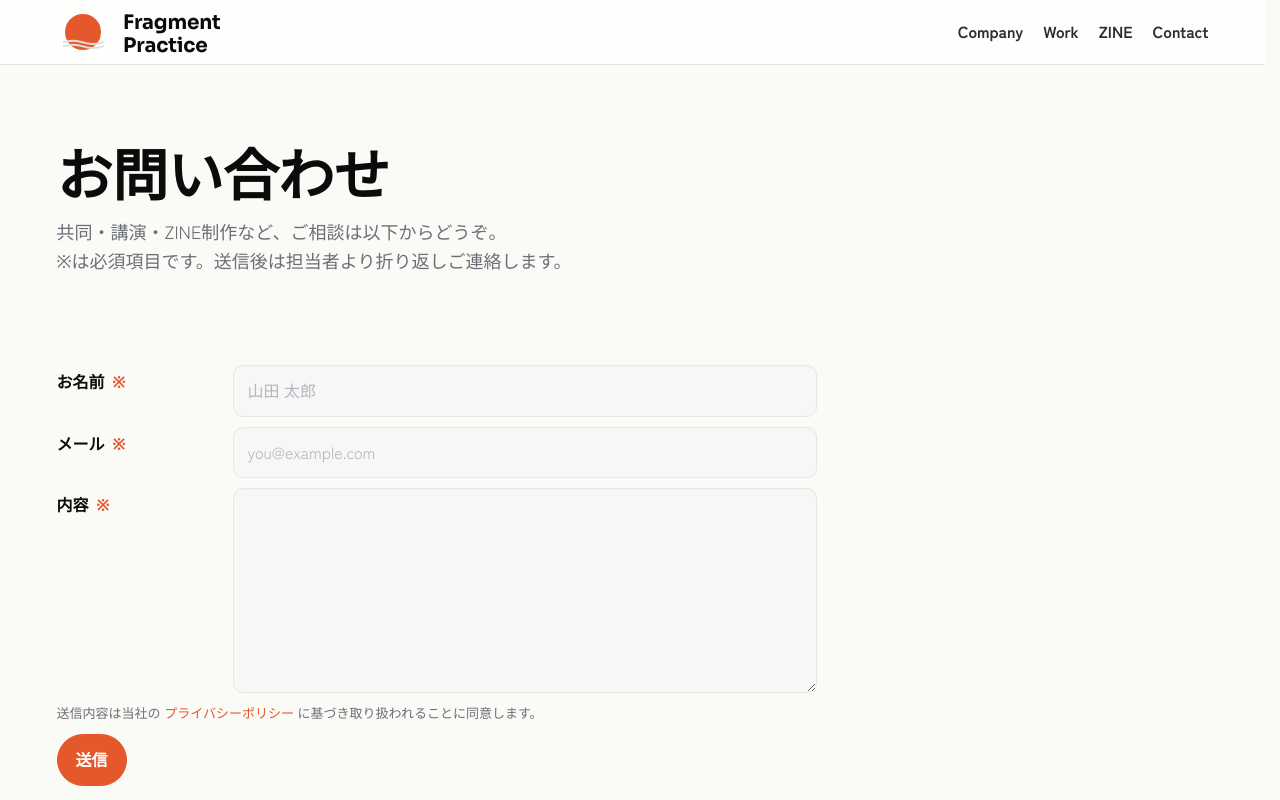
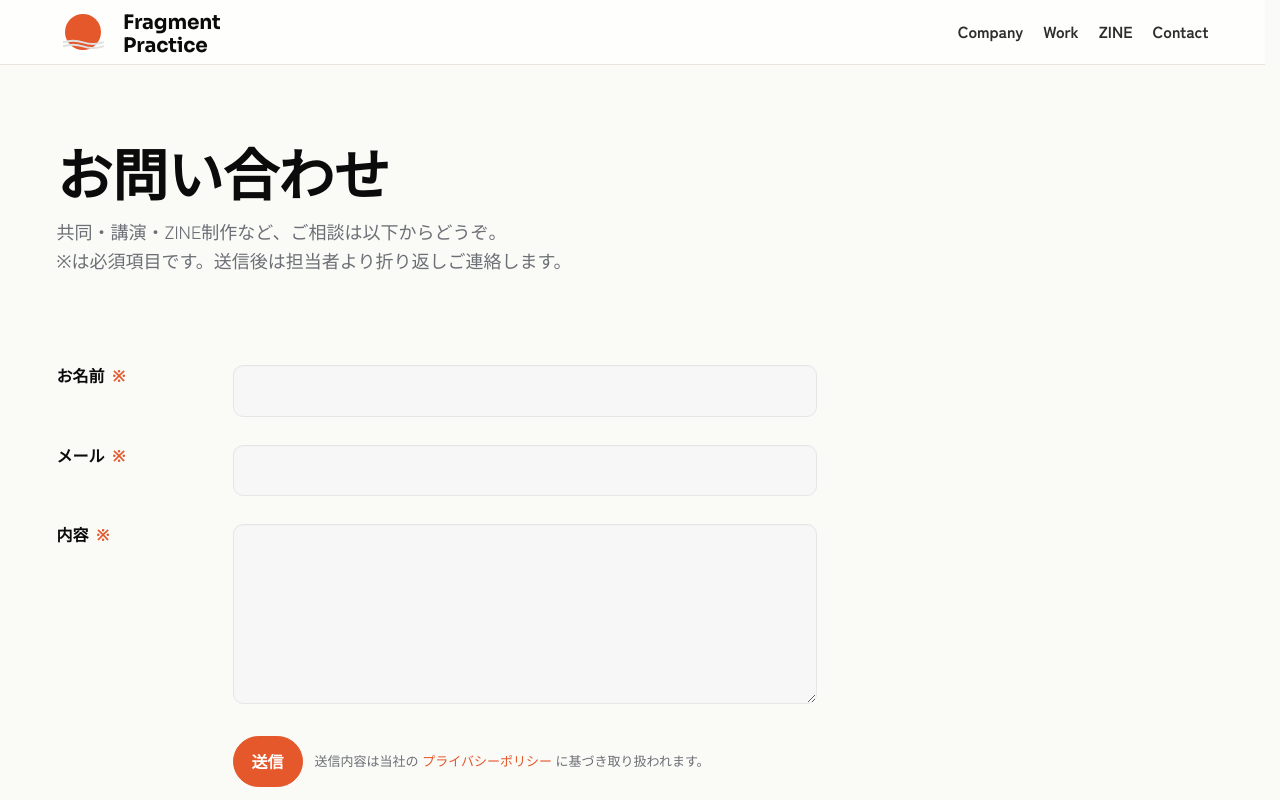
Before and after one commit to yasufrag/fragmentpractice.com, a Next.js app: page /contact in a window 1280 px wide. Shown: the top 800 px of the page. Built offline with nearby package versions, Linux system fonts and the light colour scheme.

Commit message:
commit fragmentpractice.com

```diff
--- a/src/app/contact/form.tsx
+++ b/src/app/contact/form.tsx
@@ -1,82 +1,105 @@
-"use client";
+'use client';
 
-import { useFormState } from "react-dom";
-import { submitContact, type State } from "./actions";
+import { useActionState } from 'react';
+import { submitContact, type State } from './actions';
 
 export function ContactForm() {
-  // 初期 state を reducer の State に合わせる（ok は boolean）
-  const initialState: State = { ok: false, message: "", errors: {} };
-  const [state, formAction] = useFormState<State, FormData>(submitContact, initialState);
+  // 初期ステート（画面初期表示用）
+  const initialState: State = { ok: false, message: '', errors: {} };
+
+  // ✅ React 19: useActionState（useFormStateではなく）
+  const [state, formAction, pending] = useActionState<State, FormData>(
+    submitContact,
+    initialState
+  );
 
   return (
     <form action={formAction} noValidate className="cf-wrap" aria-describedby="cf-note">
-      {/* 例：名前 */}
-      <div className="cf-grid cf-field">
-        <label htmlFor="name" className="cf-label">お名前 <span className="cf-req">※</span></label>
-        <div>
+      <div className="cf-grid">
+
+        {/* お名前 */}
+        <label htmlFor="name" className="cf-label">
+          お名前 <span className="cf-req" aria-hidden>※</span>
+        </label>
+        <div className="cf-field">
           <input
             id="name"
             name="name"
             type="text"
+            autoComplete="name"
             className="cf-input"
-            aria-invalid={Boolean(state.errors?.name)}
-            aria-describedby={state.errors?.name ? "err-name" : undefined}
-            placeholder="山田 太郎"
-            autoComplete="name"
+            aria-invalid={!!state.errors?.name}
+            aria-describedby={state.errors?.name ? 'err-name' : undefined}
+            required
           />
-          {state.errors?.name && <p id="err-name" className="cf-hint">{state.errors.name}</p>}
+          {state.errors?.name && (
+            <p id="err-name" role="alert" className="cf-hint">{state.errors.name}</p>
+          )}
         </div>
-      </div>
 
-      {/* 例：メール */}
-      <div className="cf-grid cf-field">
-        <label htmlFor="email" className="cf-label">メール <span className="cf-req">※</span></label>
-        <div>
+        {/* メール */}
+        <label htmlFor="email" className="cf-label">
+          メール <span className="cf-req" aria-hidden>※</span>
+        </label>
+        <div className="cf-field">
           <input
             id="email"
             name="email"
             type="email"
+            autoComplete="email"
             className="cf-input"
-            aria-invalid={Boolean(state.errors?.email)}
-            aria-describedby={state.errors?.email ? "err-email" : undefined}
-            placeholder="you@example.com"
-            autoComplete="email"
-            inputMode="email"
+            aria-invalid={!!state.errors?.email}
+            aria-describedby={state.errors?.email ? 'err-email' : undefined}
+            required
           />
-          {state.errors?.email && <p id="err-email" className="cf-hint">{state.errors.email}</p>}
+          {state.errors?.email && (
+            <p id="err-email" role="alert" className="cf-hint">{state.errors.email}</p>
+          )}
         </div>
-      </div>
 
-      {/* 例：内容 */}
-      <div className="cf-grid cf-field">
-        <label htmlFor="message" className="cf-label">内容 <span className="cf-req">※</span></label>
-        <div>
+        {/* 内容 */}
+        <label htmlFor="message" className="cf-label">
+          内容 <span className="cf-req" aria-hidden>※</span>
+        </label>
+        <div className="cf-field">
           <textarea
             id="message"
             name="message"
             className="cf-textarea"
-            rows={7}
-            aria-invalid={Boolean(state.errors?.message)}
-            aria-describedby={state.errors?.message ? "err-message" : undefined}
+            rows={6}
+            aria-invalid={!!state.errors?.message}
+            aria-describedby={state.errors?.message ? 'err-message' : undefined}
+            required
           />
-          {state.errors?.message && <p id="err-message" className="cf-hint">{state.errors.message}</p>}
+          {state.errors?.message && (
+            <p id="err-message" role="alert" className="cf-hint">{state.errors.message}</p>
+          )}
         </div>
-      </div>
 
-      {/* ハニーポット（非表示） */}
-      <input type="url" name="hp_url" tabIndex={-1} autoComplete="off" style={{ position: "absolute", left: "-9999px" }} />
+        {/* 送信ボタン行（ラベル空白） */}
+        <span aria-hidden />
+        <div className="cf-actions">
+          <button type="submit" className="btn primary" disabled={pending} aria-disabled={pending}>
+            {pending ? '送信中…' : '送信'}
+          </button>
+          <p id="cf-note" className="cf-meta">
+            送信内容は当社の <a href="/privacy">プライバシーポリシー</a> に基づき取り扱われます。
+          </p>
+        </div>
 
-      {/* 同意・送信 */}
-      <div className="cf-field">
-        <p id="cf-note" className="cf-meta">
-          送信内容は当社の <a href="/privacy" className="underline">プライバシーポリシー</a> に基づき取り扱われることに同意します。
-        </p>
-        <div className="cf-actions">
-          <button type="submit" className="btn primary">送信</button>
-          <span className="cf-meta"></span>
-        </div>
+        {/* HP（ハニーポット） */}
+        <input type="url" name="hp_url" tabIndex={-1} autoComplete="off" style={{ display: 'none' }} />
+
+        {/* 結果メッセージ */}
+        <span aria-hidden />
         {state.message && (
-          <div className="cf-success" role="status" aria-live="polite" style={{ marginTop: 12 }}>
+          <div
+            className="cf-success"
+            role="status"
+            aria-live="polite"
+            aria-atomic="true"
+            style={{ marginTop: 8 }}
+          >
             {state.message}
           </div>
         )}
```
